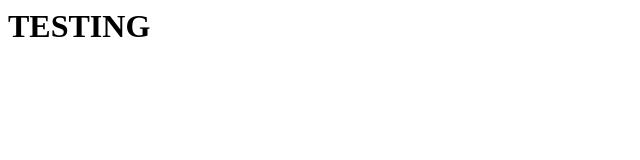
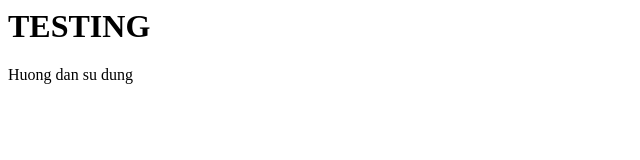
Before and after one commit to haidangld24/1strepo, a plain HTML site: page index.html in a window 1280 px wide. Shown: the whole page, without its empty margins (0-640 px from the left). Drawn offline with Linux system fonts and the light colour scheme.

Commit message:
thu lan 2

```diff
--- a/index.html
+++ b/index.html
@@ -7,5 +7,6 @@
 </head>
 <body>
     <H1>TESTING</H1>
+    <p>Huong dan su dung</p>
 </body>
 </html>
```
